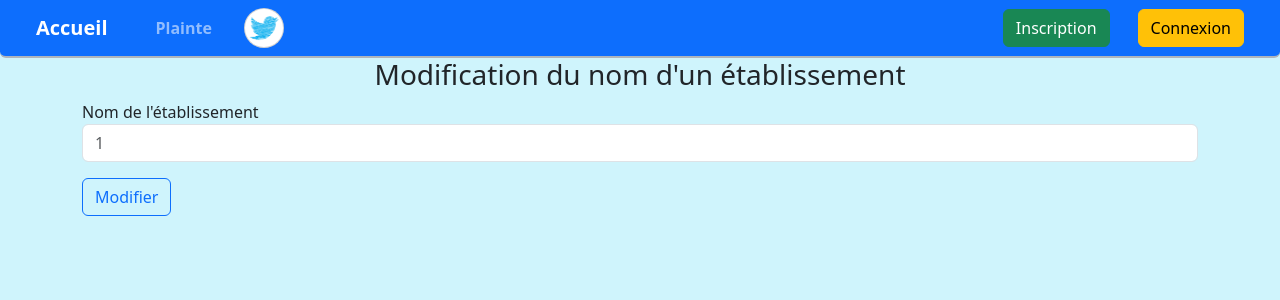
After one commit to xmomo420/InfractionsMontreal, a Flask app: page /modifier-etablissement/1 in a window 1280 px wide. The commit adds this page. Shown: the top 300 px of the page. Run offline with Flask 3, Linux system fonts and the light colour scheme.

Commit message:
Fonctionnalites D4

```diff
--- a/app.py
+++ b/app.py
@@ -396,7 +396,6 @@ def supprimer_inspection(id_inspection):
         get_db_infractions().supprimer_inspection(id_inspection)
         return jsonify(message='L\'inspection a été supprimée avec succès.'), 200
     except Exception as e:
-        print(e)
         return jsonify(error="Une erreur interne s'est produite. L'erreur a été "
                              "signalée à l'équipe de développement."), 500
 
@@ -411,25 +410,32 @@ def plainte():
 def retirer_etablissement(etablissement):
     etablissement = unquote(etablissement)
     try:
-        get_db_infractions().supprimer_etablissement(etablissement)
-        return jsonify(message='L\'établissement a été supprimé avec succès.'), 200
+        if request.authorization and request.authorization.username == 'admin' and request.authorization.password == 'admin':
+            get_db_infractions().supprimer_etablissement(etablissement)
+            return jsonify(message='L\'établissement a été supprimé avec succès.'), 200
+        else:
+            return jsonify(error="Vous n'êtes pas autorisé à accéder à cette ressource."), 403
     except Exception as e:
-        print(e)
         return jsonify(error="Une erreur interne s'est produite. L'erreur a été "
                              "signalée à l'équipe de développement."), 500
 
 
-@app.route('/api/modifier-etablissement/<string:etablissement>', methods=['PUT'])
+@app.route('/modifier-etablissement/<string:etablissement>', methods=['GET', 'PUT'])
 def modifier_etablissement(etablissement):
     etablissement = unquote(etablissement)
     try:
-        data = request.get_json()
-        # get_db_infractions().modifier_etablissement(etablissement, data['nouveau_nom'])
-        return jsonify(message='L\'établissement a été modifié avec succès.'), 200
+        if request.method == 'PUT':
+            nouveau_nom = request.get_json()['nom_etablissement']
+            get_db_infractions().modifier_etablissement(etablissement, nouveau_nom)
+            return jsonify(message='L\'établissement a été modifié avec succès.'), 200
+        else:
+            return render_template('modification_nom_etablissement.html', nom_page='Modifier établissement', etablissement=etablissement), 200
     except Exception as e:
-        print(e)
         return jsonify(error="Une erreur interne s'est produite. L'erreur a été "
                              "signalée à l'équipe de développement."), 500
+
+
+
 def envoyer_courriel_etablissement(destinataires: list, infraction: Infractions):
     objet = "Nouvelle infraction détectée"
     sender = app.config['MAIL_USERNAME']
--- a/database_infractions.py
+++ b/database_infractions.py
@@ -106,3 +106,8 @@ class DatabaseInfractions:
                        "GROUP BY id_business, etablissement ORDER BY occurences DESC")
         donnees = cursor.fetchall()
         return donnees if len(donnees) > 0 else None
+
+    def modifier_etablissement(self, etablissement, nouveau_nom):
+        cursor = self.get_connection().cursor()
+        cursor.execute("UPDATE infractions SET etablissement = ? WHERE etablissement = ?", (nouveau_nom, etablissement))
+        self.get_connection().commit()
--- a/static/js/script.js
+++ b/static/js/script.js
@@ -1,14 +1,16 @@
 $(document).ready(function() {
     $('#button-recherche').on('click', function(event) {
 
-        var dateDebut = $('#date-debut').val();
-        var dateFin = $('#date-fin').val();
+        let dateDebut = $('#date-debut').val();
+        let dateFin = $('#date-fin').val();
+
+
 
         fetch('/api/contraventions?du=' + dateDebut + '&au=' + dateFin)
         .then(response => response.json())
         .then(data => {
             // Créer un objet pour compter les occurrences de chaque restaurant
-            var counts = {};
+            let counts = {};
             data.forEach(item => {
                 if (counts[item.etablissement]) {
                     counts[item.etablissement]++;
@@ -18,14 +20,14 @@ $(document).ready(function() {
             });
 
             // Créer le tableau HTML
-            var html = '<table><tr class="text-center"><th>Etablissement</th><th>Occurrences</th><th>Action</th></tr>';
+            let html = '<table class="table table-striped"><thead><tr class="text-center"><th>Etablissement</th><th>Occurrences</th><th>Action</th></tr></thead><tbody>';
             if (Object.keys(counts).length === 0) {
-                html += '<tr><td colspan="2">Aucun résultat</td></tr>';
+                html += '<tr><td colspan="3">Aucun résultat</td></tr>';
             }
-            for (var etablissement in counts) {
-                html += '<tr><td>' + etablissement + '</td><td>' + counts[etablissement] + '</td><td><button id="button-modifier" class="btn btn-outline-primary mt-3">Modifier</button></td><td><button id="button-supprimer" class="btn btn-outline-primary mt-3">Supprimer</button></td></tr>';
+            for (let etablissement in counts) {
+                html += '<tr><td>' + etablissement + '</td><td>' + counts[etablissement] + '</td><td><button id="button-modifier" class="btn btn-outline-primary mt-3">Modifier</button><button id="button-supprimer" class="btn btn-outline-primary mt-3 ml-2">Supprimer</button></td></tr>';
             }
-            html += '</table>';
+            html += '</tbody></table>';
             $('#resultat-recherche').html(html);
         })
         .catch(error => {
@@ -35,21 +37,65 @@ $(document).ready(function() {
 });
 
 $(document).on('click', '#button-modifier', function(event) {
-    var etablissement = $(this).closest('tr').find('td:first').text();
-    console.log(etablissement);
+    let etablissement = $(this).closest('tr').find('td:first').text();
+    let encodedEtablissement = encodeURIComponent(etablissement);
+
+    fetch('/modifier-etablissement/' + etablissement, {
+        method: 'GET',
+        redirect: 'follow',
+    })
+    .then(response => response.text())
+    .then(data => {
+        window.location.href = '/modifier-etablissement/' + encodedEtablissement;
+    })
+    .catch(error => console.error('Erreur :', error));
 });
 
+$(document).on('click', '#button-modification-etablissement', async function(event) {
+
+    let inputElement = document.getElementById('nom-etablissement');
+    let nomEtablissement = inputElement.getAttribute('placeholder');
+
+    try {
+        let response = await fetch('/modifier-etablissement/' + nomEtablissement, {
+            method: 'PUT',
+            headers: {
+                'Content-Type': 'application/json'
+            },
+            body: JSON.stringify({
+                nom_etablissement: $('#nom-etablissement').val(),
+            })
+        });
+
+        let data = await response.json();
+
+        console.log('Réponse :', data);
+        let userResponse = confirm('L\'établissement a été modifié avec succès.');
+        if (userResponse) {
+            window.location.href = '/';
+        }
+    } catch (error) {
+        console.error('Erreur :', error);
+    }
+    });
+
 $(document).on('click', '#button-supprimer', function(event) {
-    var etablissement = $(this).closest('tr').find('td:first').text();
-    var encodedEtablissement = encodeURIComponent(etablissement);
+    let etablissement = $(this).closest('tr').find('td:first').text();
+    let encodedEtablissement = encodeURIComponent(etablissement);
 
-    fetch('/api/retirer-etablissement/' + etablissement, {
-        method: 'DELETE'
+    let token = window.btoa('admin:admin');
+        let authToken = 'Basic ' + token;
+
+        let headers = new Headers();
+        headers.append('Authorization', authToken);
+
+    fetch('/api/retirer-etablissement/' + encodedEtablissement, {
+        method: 'DELETE',
+        headers: headers
     })
     .then(response => response.json())
     .then(data => {
-        console.log(data);
-        var userResponse = confirm('L\'établissement a été supprimé avec succès.');
+        let userResponse = confirm('L\'établissement a été supprimé avec succès.');
         if (userResponse) {
             location.reload();
         }
@@ -69,7 +115,7 @@ $(document).ready(function() {
                 .then(response => response.json())  // Convertit la réponse en objet JavaScript
                 .then(data => {
                     // Crée le tableau HTML
-                    var html = '<table><tr><th>Poursuite(ID)</th><th>Business(ID)</th><th>Date</th><th>Description</th><th>Adresse</th><th>Date jugement</th><th>Etablissement</th><th>Montant</th><th>Proprietaire</th><th>Ville</th><th>Statut</th><th>Date statut</th><th>Categorie</th></tr>'
+                    let html = '<table class="table table-striped"><tr><th>Poursuite(ID)</th><th>Business(ID)</th><th>Date</th><th>Description</th><th>Adresse</th><th>Date jugement</th><th>Etablissement</th><th>Montant</th><th>Proprietaire</th><th>Ville</th><th>Statut</th><th>Date statut</th><th>Categorie</th></tr>'
                     data.forEach(infraction => {
                         html += '<tr> <td>' + infraction.id_poursuite + '</td> <td>' + infraction.id_business + '</td> <td>' + infraction.date + '</td> <td>' + infraction.description + '</td> <td>' + infraction.adresse + '</td> <td>' + infraction.date_jugement + '</td> <td>' + infraction.etablissement + '</td> <td>' + infraction.montant + '</td> <td>' + infraction.proprietaire + '</td> <td>' + infraction.ville + '</td> <td>' + infraction.statut + '</td> <td>' + infraction.date_statut + '</td> <td>' + infraction.categorie + '</td> </tr>';
                     });
--- /dev/null
+++ b/templates/modification_nom_etablissement.html
@@ -0,0 +1,14 @@
+{% extends 'layout.html' %}
+{% block content %}
+
+    <div class="modification-etablissement container">
+        <h3 class="text-center">Modification du nom d'un établissement</h3>
+        <form id="form-modification-etablissement" class="form-group">
+            <label for="nom-etablissement">Nom de l'établissement</label>
+            <input type="text" class="form-control" placeholder="{{ etablissement }}" id="nom-etablissement" name="nomEtablissement" required>
+            <button id="button-modification-etablissement" class="btn btn-outline-primary mt-3">Modifier</button>
+        </form>
+        <div id="resultat-modification-etablissement"></div>
+    </div>
+
+{% endblock %}
```
Also changed, not shown: infractions.py (+18 -0 lines), templates/accueil.html (+5 -3 lines), 1 other file.
